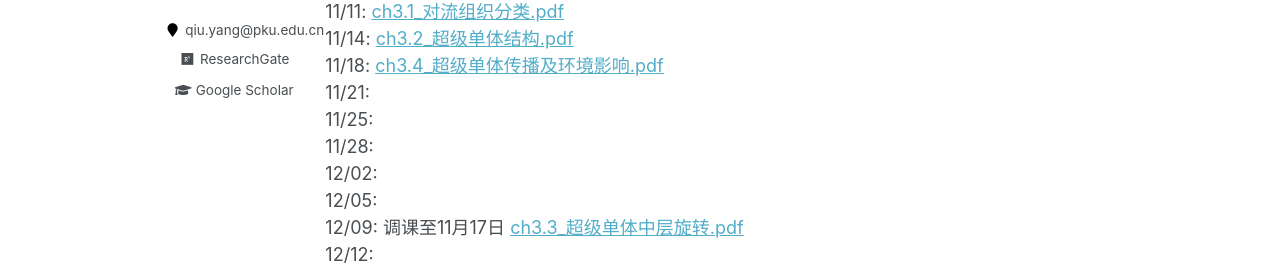
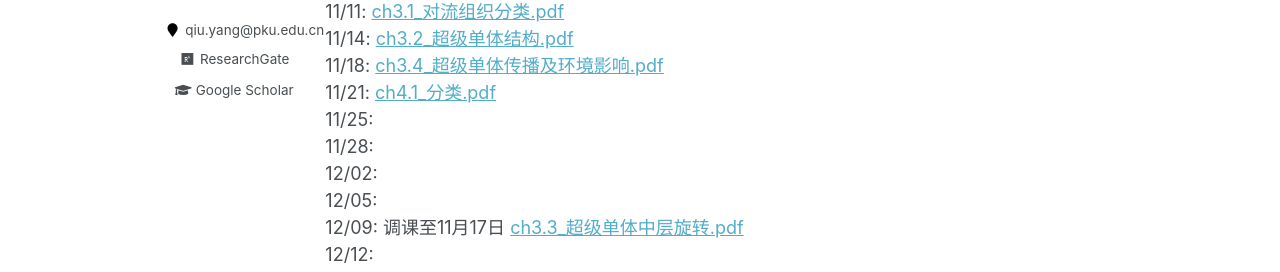
Before and after one commit to qiuyang50/qiuyang50.github.io, a Jekyll site: the page built from _pages/mesoscale_2024fall.md, in a window 1280 px wide and 900 px high, scrolled down 505 px. Shown: the part 311-583 px from the top of the window. Built offline with Jekyll 4.4.1, drawn with Linux system fonts in a browser that asks for light colours.

Commit message:
Update mesoscale_2024fall.md

```diff
--- a/_pages/mesoscale_2024fall.md
+++ b/_pages/mesoscale_2024fall.md
@@ -32,7 +32,7 @@ filename: modeling_2024fall.md
 11/11: <a href="https://qiuyang50.github.io/files/mesoscale_2024fall/ch3.1_对流组织分类.pdf">ch3.1_对流组织分类.pdf</a>
 11/14: <a href="https://qiuyang50.github.io/files/mesoscale_2024fall/ch3.2_超级单体结构.pdf">ch3.2_超级单体结构.pdf</a>
 11/18: <a href="https://qiuyang50.github.io/files/mesoscale_2024fall/ch3.4_超级单体传播及环境影响.pdf">ch3.4_超级单体传播及环境影响.pdf</a>
-11/21:
+11/21: <a href="https://qiuyang50.github.io/files/mesoscale_2024fall/ch4.1_分类.pdf">ch4.1_分类.pdf</a>
 11/25:
 11/28:
 12/02:
```
